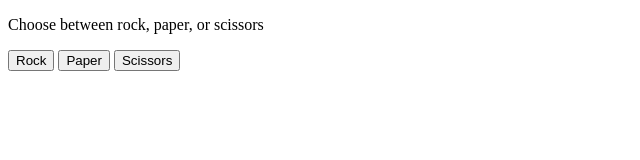
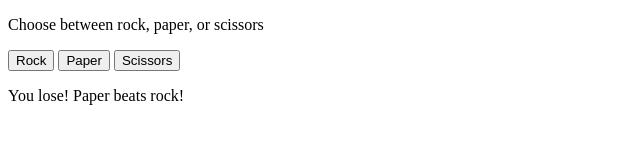
Before and after one commit to alex-badila/rock-paper-scissors, a plain HTML site: page index.html in a window 1280 px wide. Both pictures are taken after a click on the button "Rock". Shown: the whole page, without its empty margins (0-640 px from the left). Drawn offline with Linux system fonts and the light colour scheme.

Commit message:
Added displaying of round results to the webpage

```diff
--- a/index.html
+++ b/index.html
@@ -11,6 +11,7 @@
     <button class="btn">Rock</button>
     <button class="btn">Paper</button>
     <button class="btn">Scissors</button>
+    <div id="container"></div>
     <script src="javascript.js"></script>
 </body>
 </html>
--- a/javascript.js
+++ b/javascript.js
@@ -22,12 +22,16 @@ const playGame = () => {
 
 
     let button = document.querySelectorAll(".btn");
+    let container = document.getElementById("container");
 
     // Add an event listener for all three buttons
     // If one of them is clicked, play a round with the computer
     button.forEach(item => {
         item.addEventListener('click', event => {
-            console.log(playRound(item.textContent, getComputerChoice()));
+            let result = playRound(item.textContent, getComputerChoice());
+            let para = document.createElement("p");
+            para.textContent = result;
+            container.appendChild(para);
         })
     })
 
```
